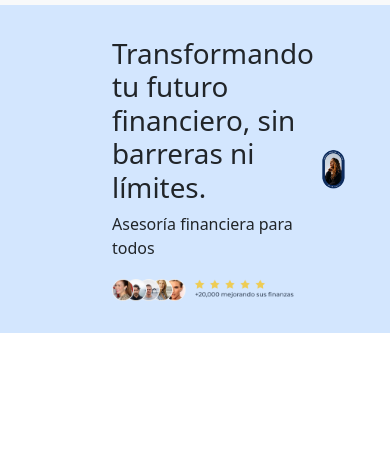
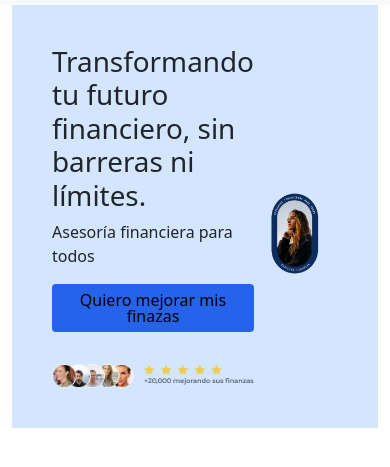
Before and after one commit to Margaritavmty/Reto-1-Digital-NAO, a plain HTML site: page index.html in a window 390 px wide. Shown: the part 85-552 px from the top of the page. Drawn offline with nearby package versions, Linux system fonts and the light colour scheme.

Commit message:
Se aplico responsive y  se agrego el boton de acción

```diff
--- a/index.html
+++ b/index.html
@@ -12,19 +12,23 @@
 <body>
     <nav class="navbar bg-body-tertiary">
         <div class="container">
-          <a class="navbar-brand" href="#">
+          <a class="navbar-brand" href="#" position="fixed">
             <img src="./assets/logo.svg" alt="" width="193" height="64">
           </a>
         </div>
       </nav>
 
+      <div class="container-fluid">
       <div class="banner">
         <div class="texto">
           <h1>Transformando tu futuro financiero, sin barreras ni límites.</h1>
           <p>Asesoría financiera para todos</p>
+          <button type="button" class="btn-bd-primary">Quiero mejorar mis finazas</button>
+
           <div class="imagen">
             <img src="./assets/encabezado_2.png" alt="Imagen">
           </div>
+
         </div>
 
         <div class="imagen">
@@ -32,6 +36,7 @@
         </div>
       </div>
 
+
 <script src="https://cdn.jsdelivr.net/npm/@popperjs/core@2.11.8/dist/umd/popper.min.js" integrity="sha384-I7E8VVD/ismYTF4hNIPjVp/Zjvgyol6VFvRkX/vR+Vc4jQkC+hVqc2pM8ODewa9r" crossorigin="anonymous"></script>
 <script src="https://cdn.jsdelivr.net/npm/bootstrap@5.3.3/dist/js/bootstrap.min.js" integrity="sha384-0pUGZvbkm6XF6gxjEnlmuGrJXVbNuzT9qBBavbLwCsOGabYfZo0T0to5eqruptLy" crossorigin="anonymous"></script>
 </html>
--- a/styles.css
+++ b/styles.css
@@ -1,7 +1,6 @@
 body {
   color: #faf2f2;
   background-color: #D3E6FE;
-
   font-family: Montserrat;
   font-size: 16px;
   position: relative;
@@ -10,26 +9,78 @@ body {
 }
 
 .banner {
-    display: flex; /* Utilizamos flexbox para alinear elementos */
-    align-items: center; /* Alineamos verticalmente los elementos */
-    padding: 32px; /* Espaciado interno del banner */
-    background-color:#D3E6FE;
-
+  justify-content: space-between;
+  display: flex;
+  align-items:center;
+  padding: 40px;
+  text-align: start;
+  background-color: #D3E6FE; /* Color de fondo del banner */
+-ms-grid-row-align: center;
 }
 
 .texto {
-    flex: 1; /* El texto ocupará el espacio restante */
-    margin-left: 80px;
+  flex: 1;
+  margin-right: 0px; /* Espaciado derecho del texto */
+
 
 }
 
 .imagen {
-    margin-left: 32x; /* Espaciado entre el texto y la imagen */
+  margin-left: px; /* Espaciado izquierdo de la imagen */
 
 }
 
 .imagen img {
-    max-width: 90%; /* La imagen se ajustará al ancho del contenedor */
-    height: auto; /* Para mantener la proporción */
+  padding-top: 32px;
+  max-width: 100%;
+  height: auto;
+}
+.navbar {
+  position:fixed;
+}
+
+
+$container-max-widths: (
+  sm: 540px,
+  md: 720px,
+  lg: 960px,
+  xl: 1140px,
+  xxl: 1320px
+);
+
+
+
+
+
+container-fluid{
+  position: absolute;
+  display: flex;
+  padding-left: 0px;
+  padding-bottom: 16px;
+}
+
+
+
+
+.btn-bd-primary {
+  border-radius: 4px;
+  height: 48px;
+  padding: 8px;
+  text-align: center;
+  align-items: center;
+  padding-left: 16px;
+  padding-right: 16px;
+  background:#2563EB;
+  font-size: 16px;
+  border: none;
+  cursor: pointer;
+  display: inline-block;
+  vertical-align: middle;
+  line-height: 1;
+
 
 }
+
+.btn-bd-primary {
+  float: left;
+}
```
Lines whose indentation alone changed are shown as unchanged.
